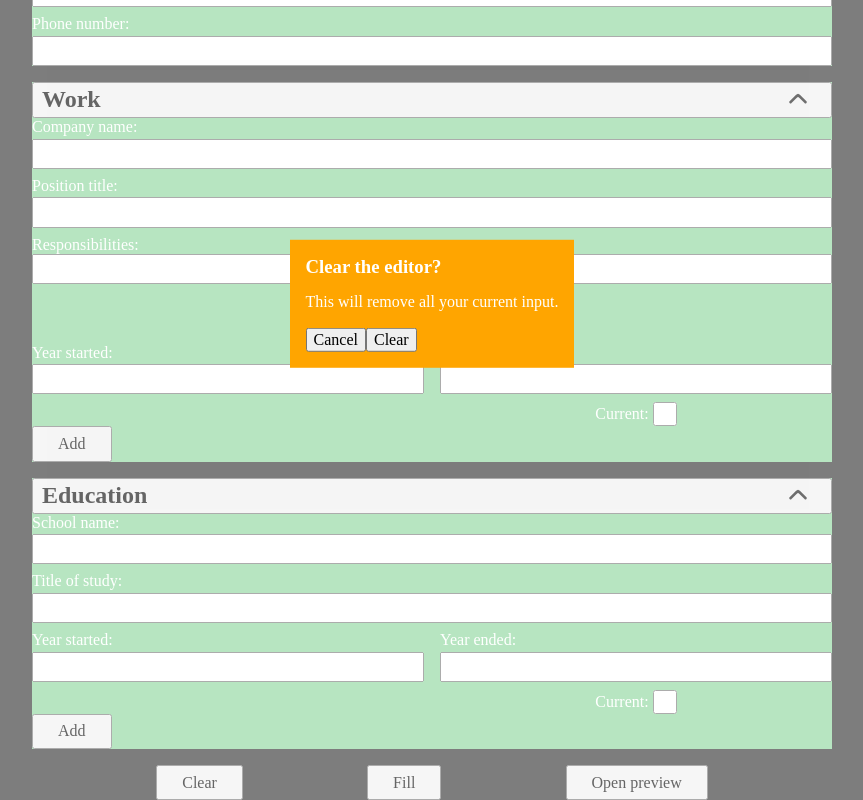
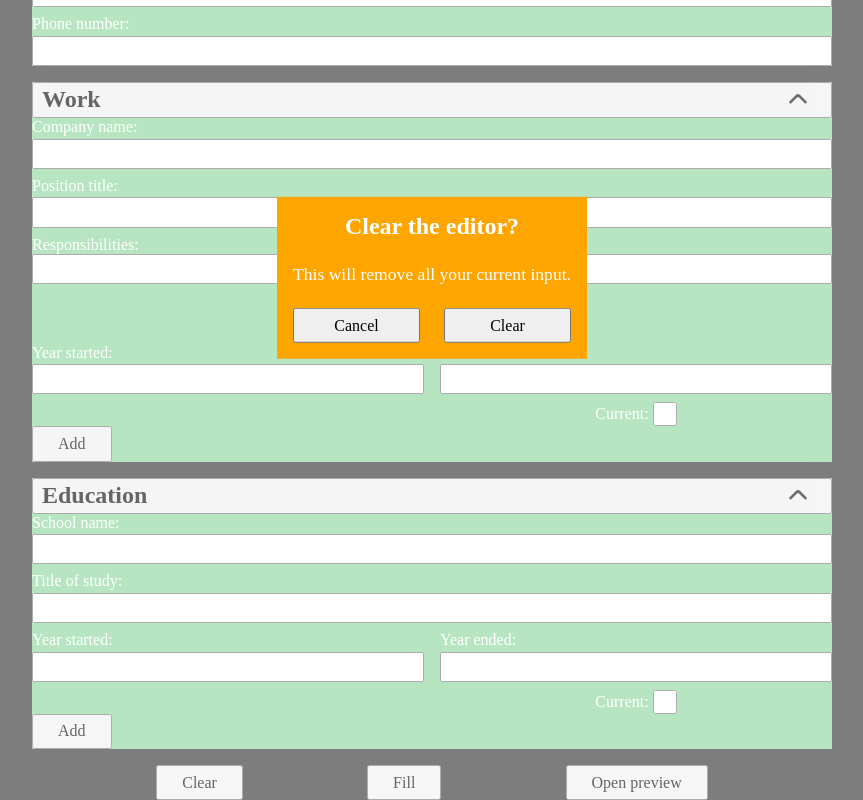
Before and after one commit to bigacz/cv-creator, a React (Vite) app: page / in a window 1280 px wide. Both pictures are taken after a click on the button "Clear". Shown: the part 207-1007 px from the top of the page, without its empty margins (208-1071 px from the left). Built offline with nearby package versions, Linux system fonts and the light colour scheme.

Commit message:
style ConfirmModal

```diff
--- a/src/components/shared/Button.jsx
+++ b/src/components/shared/Button.jsx
@@ -14,9 +14,10 @@ function Button({
   handleClick,
   type = 'regular',
   text = defaultTexts[type],
+  className = '',
   htmlAttributes,
 }) {
-  let buttonClasses = ['button', `button--${type}`];
+  let buttonClasses = ['button', `button--${type}`, className];
 
   buttonClasses = buttonClasses.join(' ');
 
--- a/src/components/shared/ConfirmModal.jsx
+++ b/src/components/shared/ConfirmModal.jsx
@@ -24,19 +24,27 @@ function ConfirmModal({
     close();
   }
 
-  const resultParagraph = resultText && <p>{resultText}</p>;
+  const modalPrefix = 'confirm-modal__wrapper__modal-wrapper__modal';
+
+  const resultNode = resultText && (
+    <div className={`${modalPrefix}__result`}>{resultText}</div>
+  );
 
   const modal = (
     <div className="confirm-modal__wrapper__modal-wrapper">
-      <div className="confirm-modal__wrapper__modal-wrapper__modal">
-        <h3>{questionText}</h3>
-        {resultParagraph}
-        <button type="button" onClick={close}>
-          Cancel
-        </button>
-        <button type="button" onClick={handleConfirmClick}>
-          {buttonText}
-        </button>
+      <div className={modalPrefix}>
+        <div className={`${modalPrefix}__header`}>{questionText}</div>
+        {resultNode}
+        <Button
+          text="Cancel"
+          handleClick={close}
+          className={`${modalPrefix}__cancel`}
+        />
+        <Button
+          text={buttonText}
+          handleClick={handleConfirmClick}
+          className={`${modalPrefix}__accept`}
+        />
       </div>
     </div>
   );
--- a/src/styles/components/shared/ConfirmModal.css
+++ b/src/styles/components/shared/ConfirmModal.css
@@ -17,4 +17,32 @@
   padding: 1rem;
   background-color: orange;
   transform: translateY(-75%);
+
+  display: grid;
+  grid-template-areas:
+    'header header'
+    'result result'
+    'cancel accept';
+  gap: 1.5rem;
+  grid-template-columns: 1fr 1fr;
 }
+
+.confirm-modal__wrapper__modal-wrapper__modal__header {
+  font-size: var(--fs-5);
+  font-weight: bold;
+  grid-area: header;
+  text-align: center;
+}
+
+.confirm-modal__wrapper__modal-wrapper__modal__result {
+  font-size: var(--fs-3);
+  grid-area: result;
+}
+
+.confirm-modal__wrapper__modal-wrapper__modal__cancel {
+  grid-area: cancel;
+}
+
+.confirm-modal__wrapper__modal-wrapper__modal__accept {
+  grid-area: accept;
+}
```
